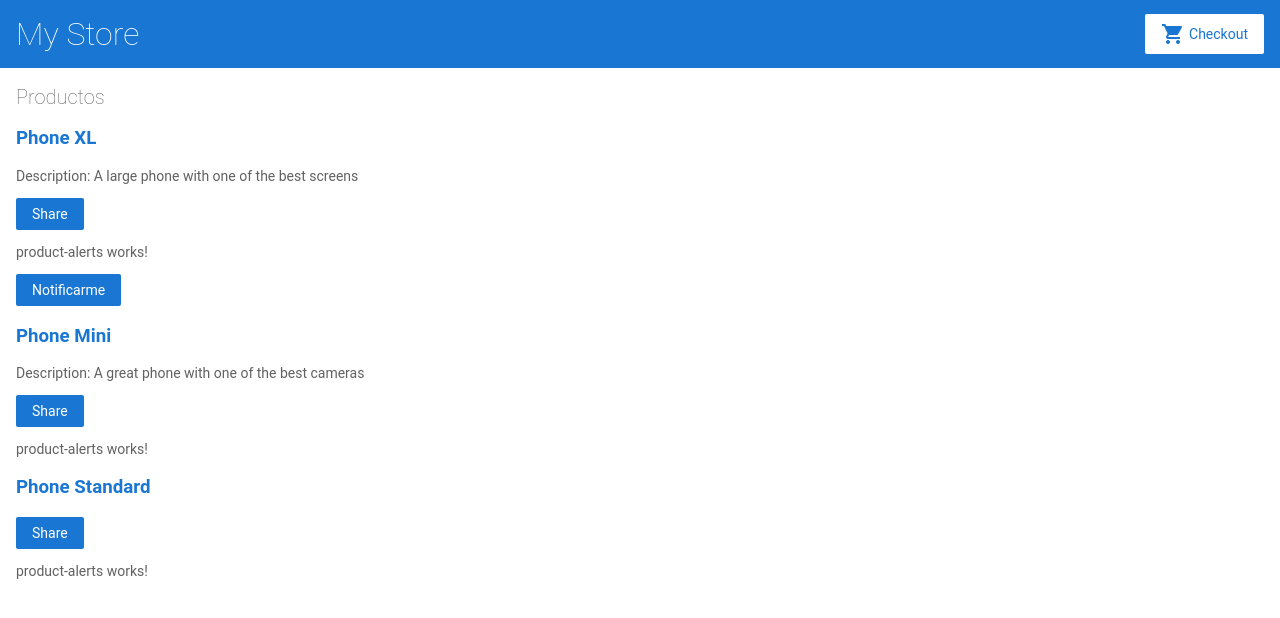
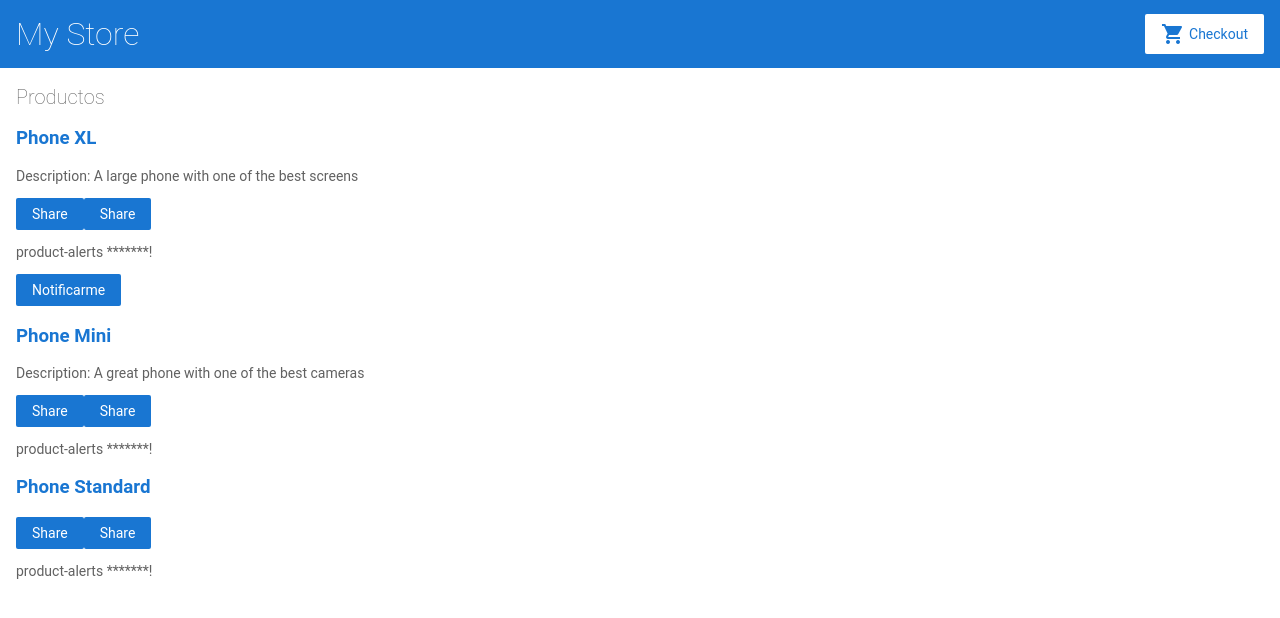
Before and after one commit to NATANAELMC/angular-vdhux6-prytet, an Angular app: page / in a window 1280 px wide. Shown: the top 618 px of the page. Built offline with nearby package versions, Linux system fonts and the light colour scheme.

Commit message:
3 files modified

```diff
--- a/src/app/product-alerts/product-alerts.component.html
+++ b/src/app/product-alerts/product-alerts.component.html
@@ -1,6 +1,7 @@
 <p>
-product-alerts works!
+product-alerts *******!
 </p>
+
 <p *ngIf="product.price > 700">
-  <button>Notificarme</button>
+  <button (click)="notify.emit()">Notificarme</button>
 </p>
--- a/src/app/product-list/product-list.component.html
+++ b/src/app/product-list/product-list.component.html
@@ -26,8 +26,11 @@ can be found in the LICENSE file at http://angular.io/license
   Share
 </button>
 
+<button (click)="share()">
+  Share
+</button>
+
 <app-product-alerts
-  [product]="product">
+  [product]="product"
+  (notify)="onNotify()">
 </app-product-alerts>
-
-</div>
--- a/src/app/product-list/product-list.component.ts
+++ b/src/app/product-list/product-list.component.ts
@@ -9,17 +9,16 @@ import { products } from '../products';
 
 
 })
+
 export class ProductListComponent {
   products = products;
 
   share() {
-    window.alert('The product has been shared!');
-
- onNotify()
- {
-    window.alert('You will be notified when the product goes on sale');
+    window.alert('El producto fue compartido');
   }
 
+  onNotify() {
+    window.alert('Le avisaremos cuando el producto salga a la venta');
   }
 }
 
```
